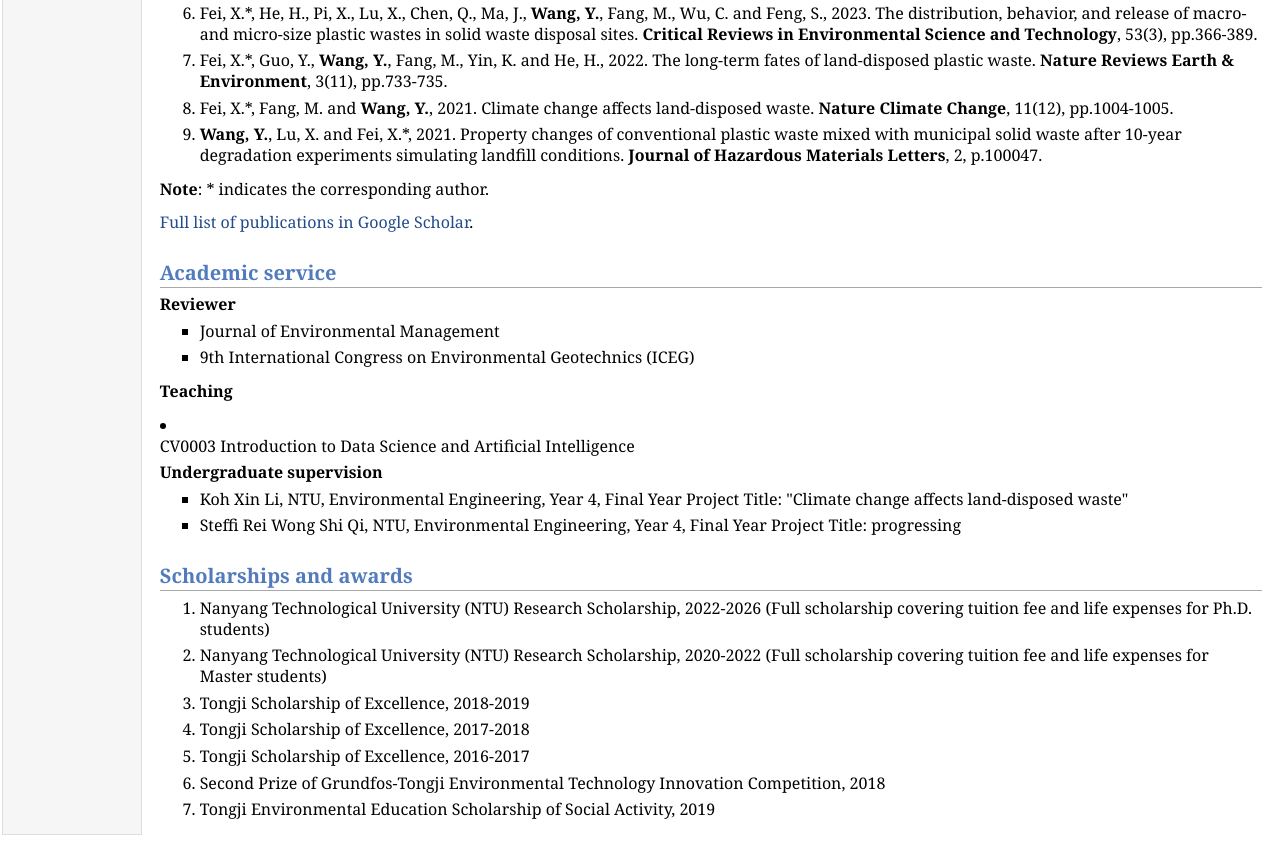
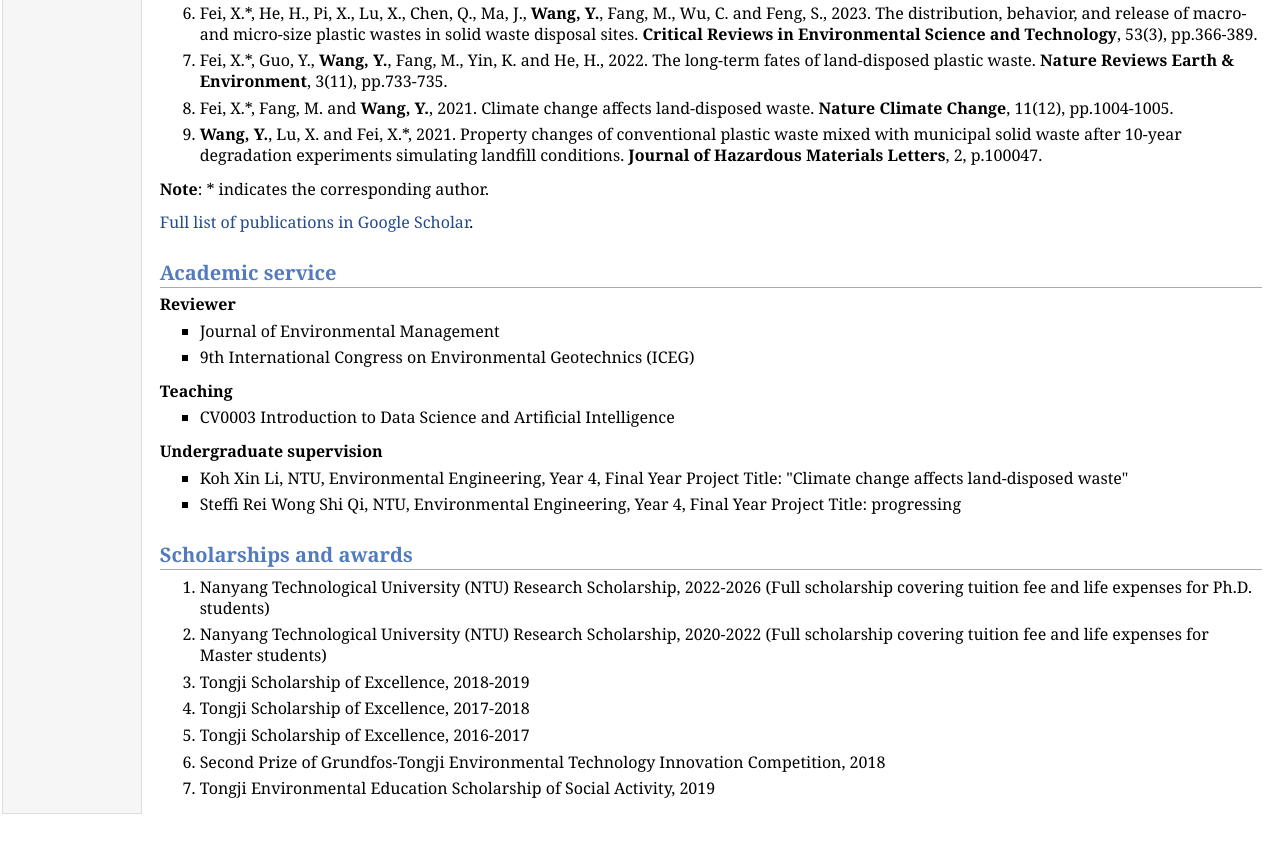
Before and after one commit to CaptainXiaos1/CaptinXiaos1, a plain HTML site: page index.html in a window 1280 px wide. Shown: the part 1022-1867 px from the top of the page. After the commit the page ends 1846 px from the top, so only its background shows below. Drawn offline with Linux system fonts and the light colour scheme.

Commit message:
Update index.html

```diff
--- a/index.html
+++ b/index.html
@@ -78,8 +78,9 @@ E-mail: <a href="yao009@e.ntu.edu.sg">yao009@e.ntu.edu.sg</a></p>
 </li>
 </ul>
 <p><b>Teaching</b></p>
-<li><p>CV0003 Introduction to Data Science and Artificial Intelligence</p>
-</li>
+<ul>
+<li><p>CV0003 Introduction to Data Science and Artificial Intelligence</p></li>
+</ul>
 <p><b>Undergraduate supervision</b></p>
 <ul>
 <li><p>Koh Xin Li, NTU, Environmental Engineering, Year 4, Final Year Project Title: "Climate change affects land-disposed waste"</p>
```
